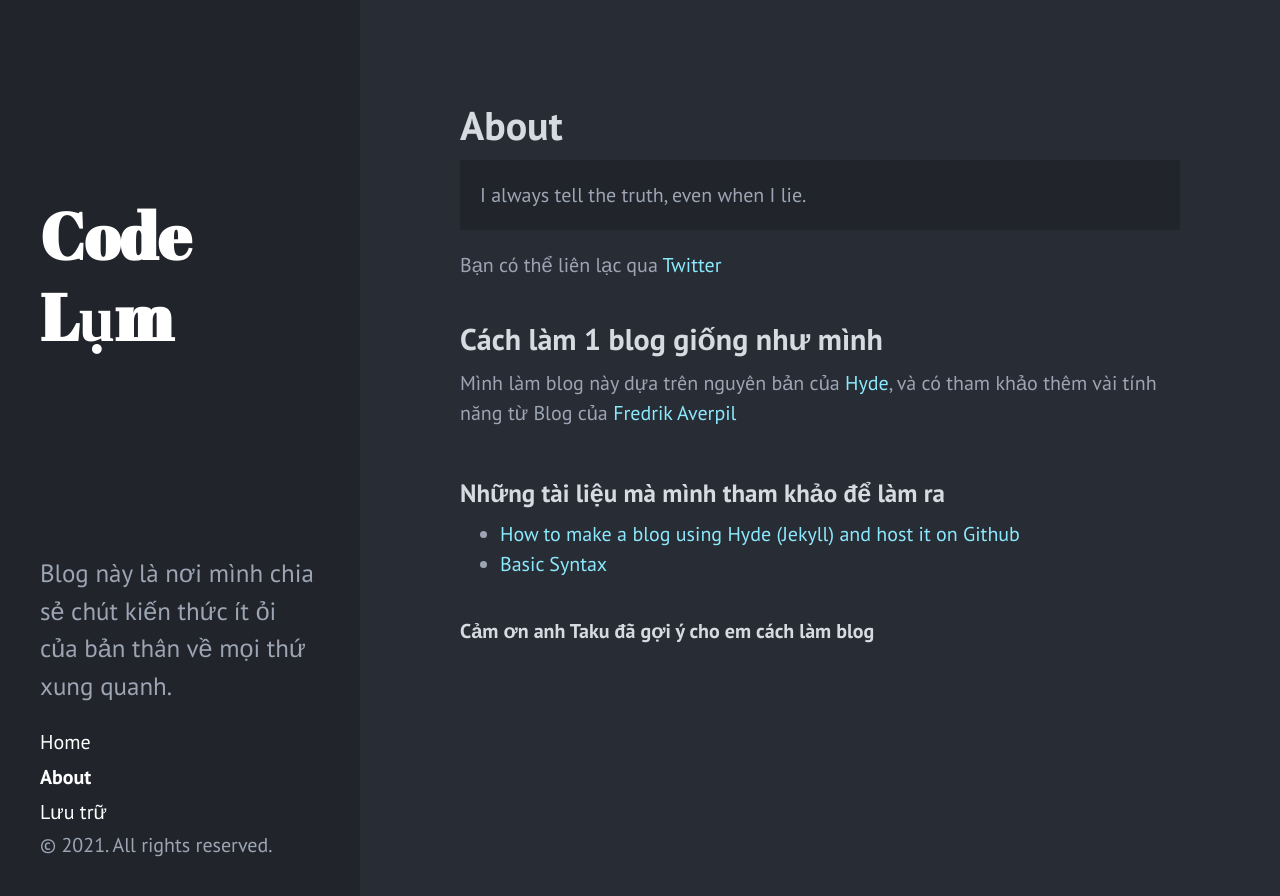
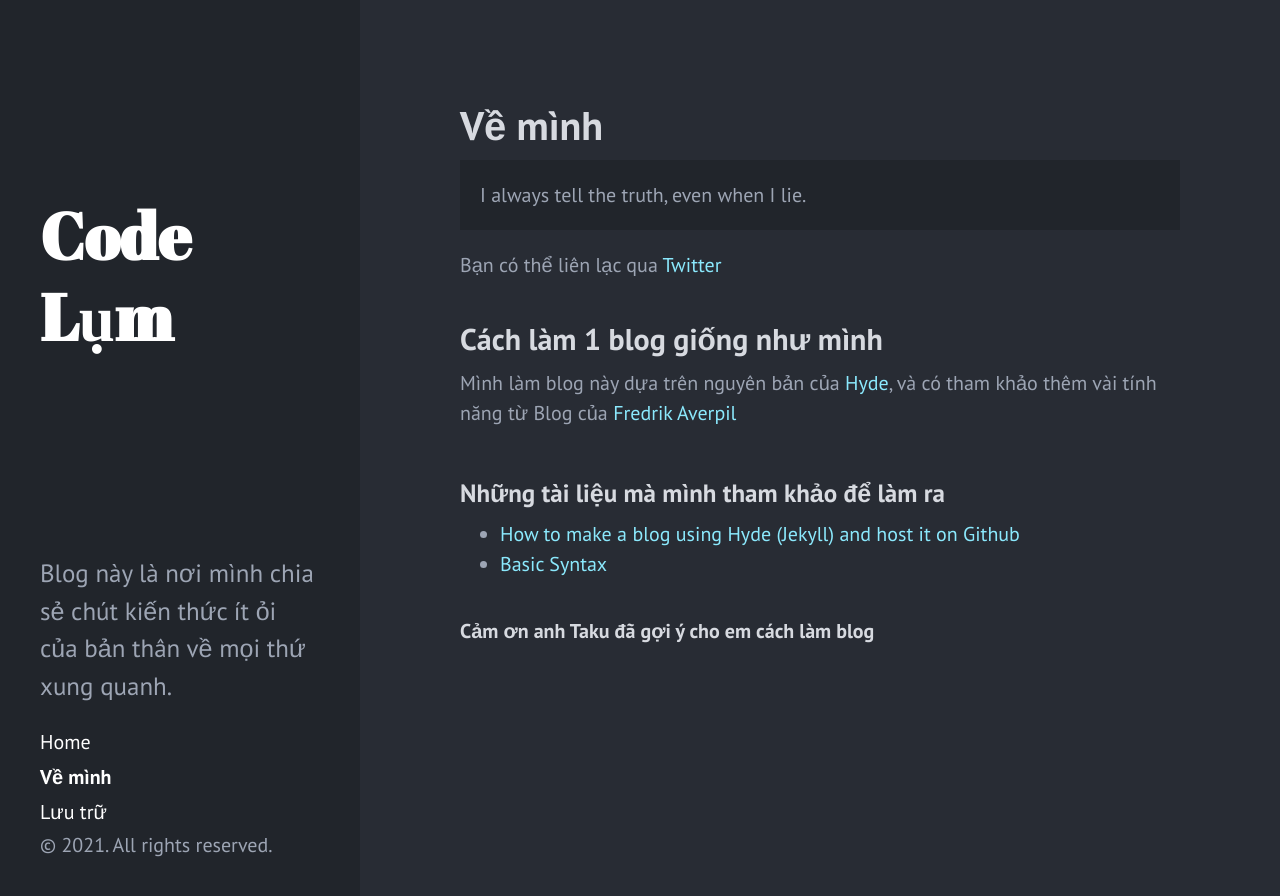
Before and after one commit to merlin7vv4/merlin7vv4.github.io, a Jekyll site: the page built from about.md, in a window 1280 px wide. Shown: the top 896 px of the page. Built offline with Jekyll 4.4.1, drawn with Linux system fonts in a browser that asks for light colours.

Commit message:
Update about.md

```diff
--- a/about.md
+++ b/about.md
@@ -1,6 +1,6 @@
 ---
 layout: page
-title: About
+title: Về mình
 published: true
 ---
 
```
